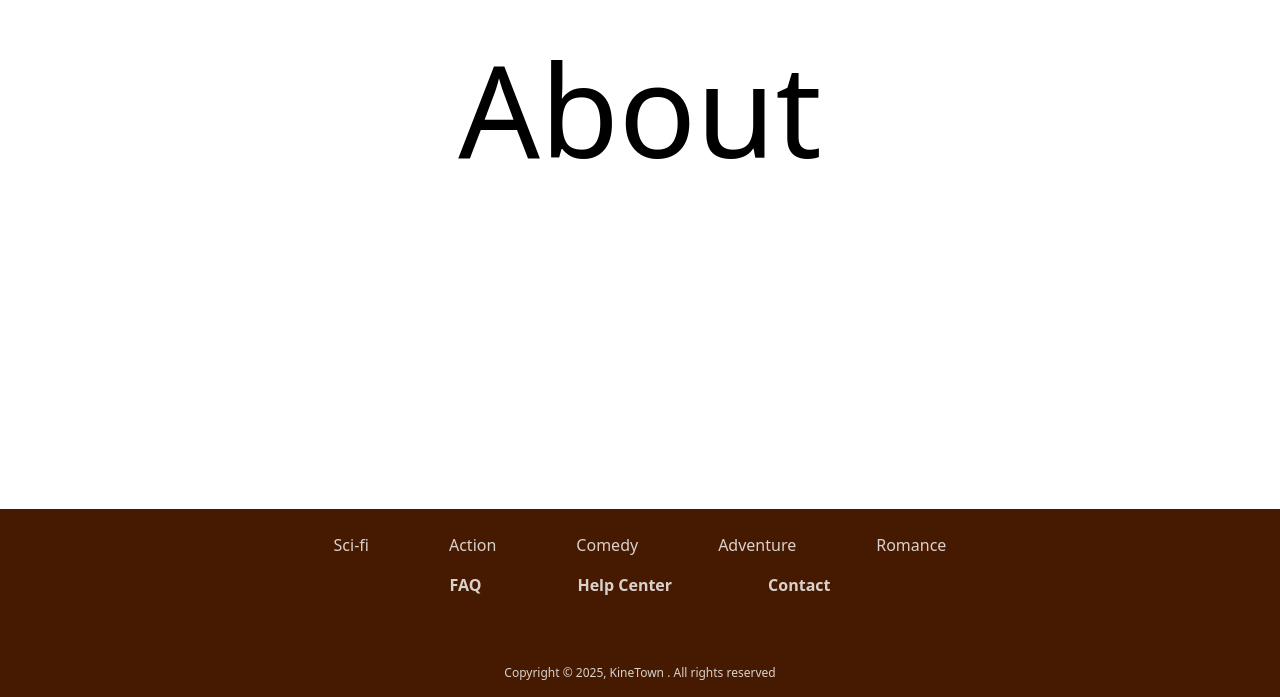
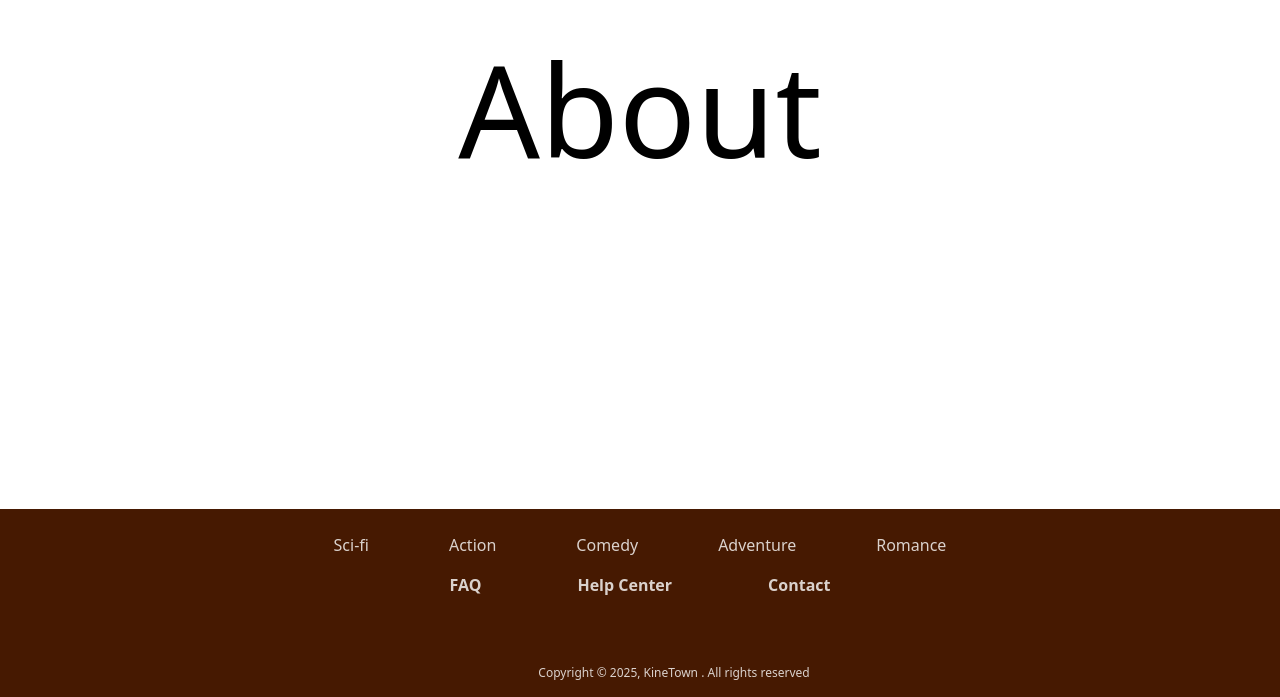
Before and after one commit to Dum1du/kinetown, a React (Vite) app: page /about in a window 1280 px wide. Shown: the part 291-988 px from the top of the page. Built offline with nearby package versions, Linux system fonts and the light colour scheme; no server answers; some icons are missing; a web font is replaced by a local one.

Commit message:
Correct miss alignment

```diff
--- a/src/footer.jsx
+++ b/src/footer.jsx
@@ -75,7 +75,7 @@ function Footer() {
         </ul>
       </div>
       <div className="container">
-        <p className="text-muted flex items-center justify-center opacity-80 text-xs pt-5">
+        <p className="text-muted flex items-center justify-center opacity-80 text-xs pt-5 ml-17">
           Copyright © 2025, KineTown . All rights reserved
         </p>
       </div>
```
